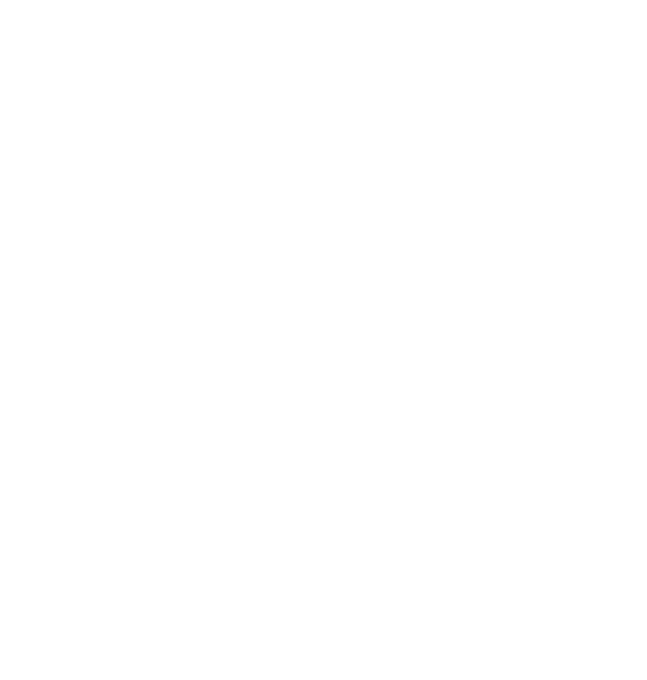
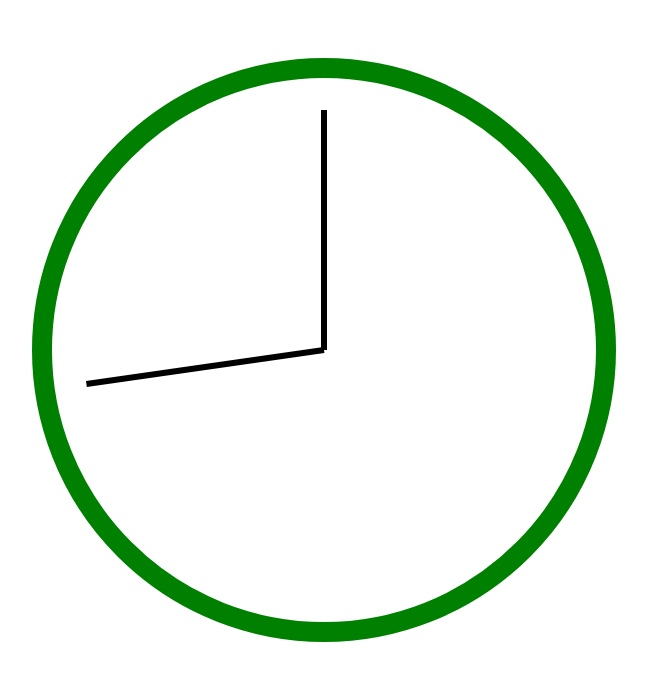
Before and after one commit to alstas/javascript30, a plain HTML site: page css + js clock/index.html in a window 1280 px wide. Shown: the whole page, without its empty margins (316-963 px from the left). Drawn offline with Linux system fonts and the light colour scheme.

Commit message:
2 lesson. css + js clock

```diff
--- a/css + js clock/index.html
+++ b/css + js clock/index.html
@@ -6,14 +6,63 @@
     <meta http-equiv="X-UA-Compatible" content="ie=edge">
     <title>Document</title>
     <style>
+        .clock {
+            width: 30rem;
+            height: 30rem;
+            border: 20px solid green;
+            border-radius: 50%;
+            margin: 50px auto;
+            position: relative;
+            padding: 2rem;
+        }
 
+        .clock-face {
+            position: relative;
+            width: 100%;
+            height: 100%;
+            transform: translateY(-3px);
+        }
+
+        .hand {
+            width: 50%;
+            height: 6px;
+            background: black;
+            position: absolute;
+            top: 50%;
+            transform-origin: 100%;
+            transform: rotate(90deg);
+            transition: all 0.5s;
+            transition-timing-function: cubic-bezier(0, 0.67, 0.91, 1.68);
+        }
+
+        body {
+            display: flex;
+            flex: 1;
+            min-height: 1vh;
+            align-items: center;
+        }
     </style>
 </head>
 <body>
-
+<div class="clock">
+    <div class="clock-face">
+        <div class="hand hour-hand"></div>
+        <div class="hand min-hand"></div>
+        <div class="hand second-hand"></div>
+    </div>
+</div>
 </body>
 
 <script>
+    const secondsHand = document.querySelector('.second-hand');
 
+    function setDate() {
+      const now = new Date();
+      const seconds = now.getSeconds();
+      const secondsDegrees = ((seconds / 60) * 360) + 90;
+      secondsHand.style.transform = `rotate(${secondsDegrees}deg)`;
+    }
+
+    setInterval(setDate, 1000);
 </script>
 </html>
```
